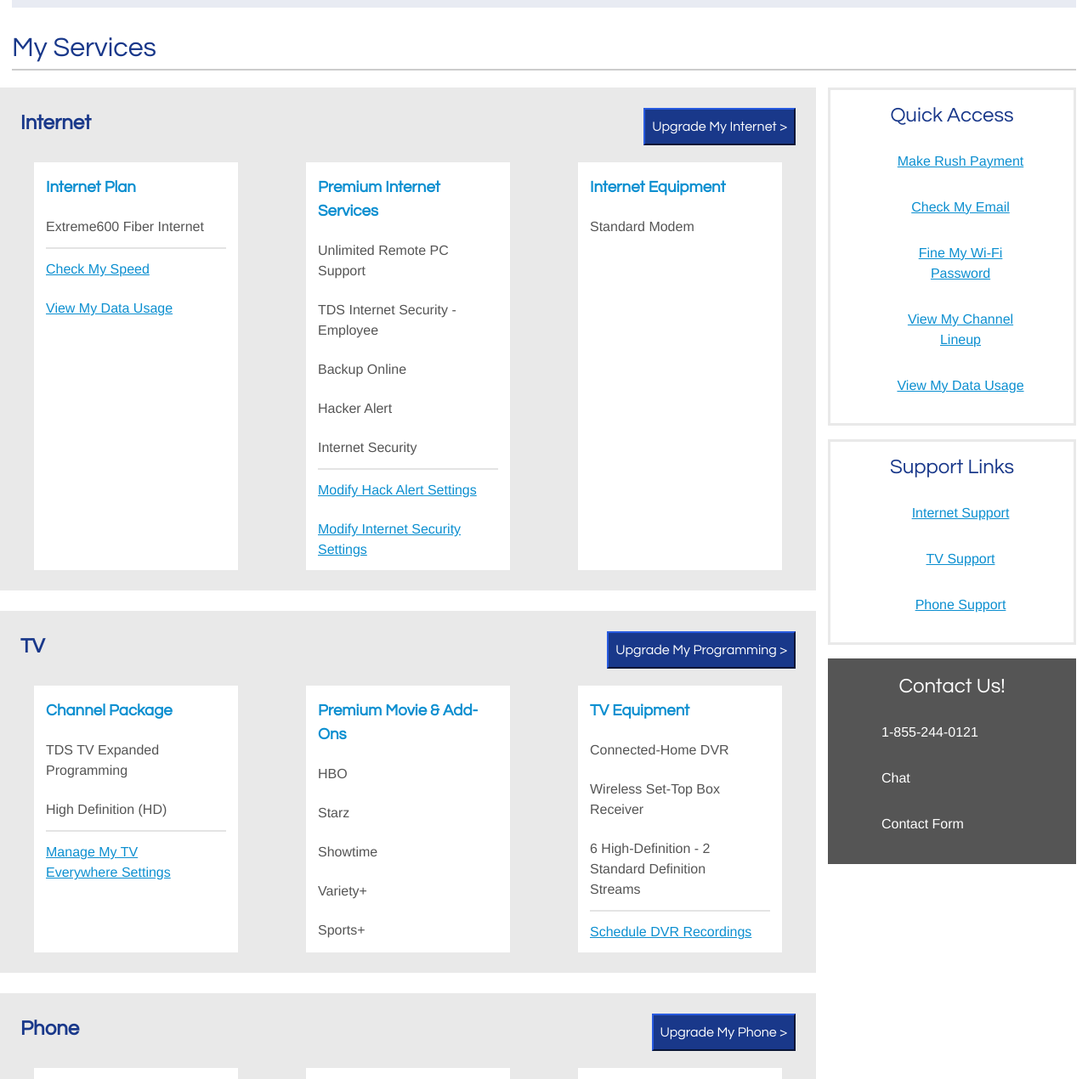
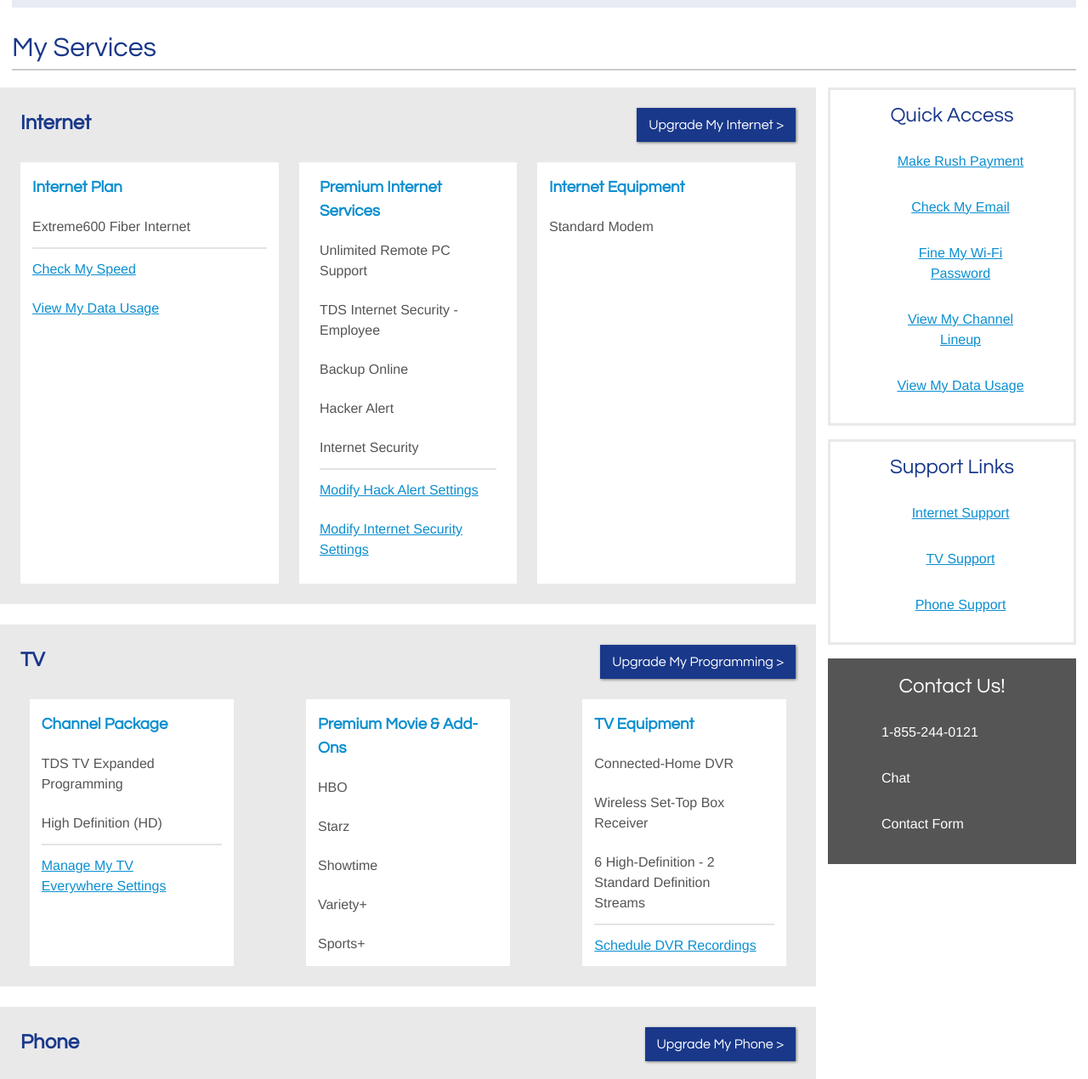
Before and after one commit to este-tea/cssportal, a plain HTML site: page html/services.html in a window 1280 px wide. Shown: the part 147-1417 px from the top of the page at 85% size. Drawn offline with Linux system fonts and the light colour scheme; a small style sheet from the web is missing; a web font is replaced by a local one.

Commit message:
added button styles to portal_styles.css

```diff
--- a/html/services.html
+++ b/html/services.html
@@ -63,12 +63,13 @@
 
                   <div class="row pt-4 pl-4 pr-4">
                       <h2>Internet</h2>
-                      <button class="btn-primary p-2 ml-auto"><a href="https://tdstelecom.com/shop/packages/internet.html" style="color:white; text-decoration:none;">Upgrade My Internet ></a></button>
+                      <a href="https://tdstelecom.com/shop/packages/internet.html" class="button btn btn-primary ml-auto mb-4" role="button">Upgrade My Internet ></a>
+                      <!-- <button class="btn-primary p-2 ml-auto"><a href="https://tdstelecom.com/shop/packages/internet.html" style="color:white; text-decoration:none;">Upgrade My Internet ></a></button> -->
                   </div>
 
-                  <div class="row justify-content-around">
+                  <div class="row justify-content-around px-md-4">
 
-                    <div class="col-md-3 bg-white mx-sm-3 mb-4">
+                    <div class="col-md-4 bg-white mx-3 mx-md-0 mb-4">
                       <h3 class="mt-3">Internet Plan</h3>
 
                       <ul class="list-group list-group-flush list-unstyled">
@@ -78,8 +79,9 @@
                       </ul>
                     </div>
 
-                    <div class="col-md-3 bg-white mx-3 mb-4">
-                      <h3 class="mt-3">Premium Internet Services</h3>
+                    <div class="col-md-4 px-0 px-md-4 mx-3 mx-md-0 mb-4">
+                      <div class="bg-white px-4 py-3">
+                        <h3>Premium Internet Services</h3>
 
                         <ul class="list-group list-unstyled">
                           <li class="list-group-item pl-0 pt-0" style="border:none;">Unlimited Remote PC Support</li>
@@ -91,8 +93,9 @@
                           <li class="list-group-item pl-0" style="border:none;"><a href="internet-security.html">Modify Internet Security Settings</a></li>
                         </ul>
                       </div>
+                    </div>
 
-                    <div class="col-md-3 bg-white mx-sm-3 mb-4">
+                    <div class="col-md-4 bg-white mx-3 mx-md-0 mb-4">
                       <h3 class="mt-3">Internet Equipment</h3>
 
                       <ul class="list-group list-group-flush list-unstyled">
@@ -111,13 +114,14 @@
 
                   <div class="row pt-4 pl-4 pr-4">
                       <h2>TV</h2>
-                      <button class="btn-primary p-2 ml-auto"><a href="https://tdstelecom.com/shop/packages/tv.html" style="color:white; text-decoration:none;">Upgrade My Programming ></a></button>
+                      <a href="https://tdstelecom.com/shop/packages/tv.html" class="button btn btn-primary ml-auto mb-4" role="button">Upgrade My Programming ></a>
+                      <!-- <button class="btn-primary p-2 ml-auto"><a href="https://tdstelecom.com/shop/packages/tv.html" style="color:white; text-decoration:none;">Upgrade My Programming ></a></button> -->
                   </div>
 
                   <div class="row justify-content-around">
 
-                    <div class="col-md-3 bg-white mx-sm-3 mb-4">
-                      <h3 class="mt-3">Channel Package</h3>
+                    <div class="col-md-3 bg-white mx-3 mx-md-0 mb-4 detail-list">
+                      <h3 class="mt-3 d-flex">Channel Package</h3>
 
                       <ul class="list-group list-group-flush list-unstyled">
                         <li class="list-group-item pl-0 pt-0" style="border:none;">TDS TV Expanded Programming</li>
@@ -126,8 +130,8 @@
                       </ul>
                     </div>
 
-                    <div class="col-md-3 bg-white mx-3 mb-4">
-                      <h3 class="mt-3">Premium Movie & Add-Ons</h3>
+                    <div class="col-md-3 bg-white mx-3 mb-4 detail-list">
+                      <h3 class="mt-3 d-flex">Premium Movie & Add-Ons</h3>
 
                       <ul class="list-group list-unstyled">
                         <li class="list-group-item pl-0 pt-0" style="border:none;">HBO</li>
@@ -138,8 +142,8 @@
                       </ul>
                     </div>
 
-                    <div class="col-md-3 bg-white mx-sm-3 mb-4">
-                      <h3 class="mt-3">TV Equipment</h3>
+                    <div class="col-md-3 bg-white mx-3 mx-md-0 mb-4 detail-list">
+                      <h3 class="mt-3 d-flex">TV Equipment</h3>
 
                       <ul class="list-group list-group-flush list-unstyled">
                         <li class="list-group-item pl-0 pt-0" style="border:none;">Connected-Home DVR</li>
@@ -160,7 +164,8 @@
 
                   <div class="row pt-4 pl-4 pr-4">
                       <h2>Phone</h2>
-                      <button class="btn-primary p-2 ml-auto"><a href="https://tdstelecom.com/shop/packages/phone.html" style="color:white; text-decoration:none;">Upgrade My Phone ></a></button>
+                      <a href="https://tdstelecom.com/shop/packages/phone.html" class="button btn btn-primary ml-auto mb-4" role="button">Upgrade My Phone ></a>
+                      <!-- <button class="btn-primary p-2 ml-auto"><a href="https://tdstelecom.com/shop/packages/phone.html" style="color:white; text-decoration:none;">Upgrade My Phone ></a></button> -->
                   </div>
 
                   <div class="row justify-content-around">
@@ -208,7 +213,8 @@
                   <div class="alert alert-info" role="alert">
                     <p>Need flexible and affordable calling plans?</p>
                   </div>
-                      <button class="btn btn-info p-2 tds-icon tds-caret-right"><a href="https://tdstelecom.com/shop/packages/phone.html" style="color:white; text-decoration:none;">Shop for Phone Services</a></button>
+                  <a href="https://tdstelecom.com/shop/packages/phone.html" class="button btn btn-secondary mb-4 tds-icon tds-caret-right" role="button">Shop for Phone Service</a>
+                <!-- <button class="btn btn-info tds-icon tds-caret-right"><a href="https://tdstelecom.com/shop/packages/phone.html" style="color:white; text-decoration:none;">Shop for Phone Services</a></button> -->
 
               </div>
               <!-- END second phone content plugin -->
@@ -264,9 +270,6 @@
             <!-- END aside -->
 
           </div>
-
-
-
         </div>
 
       </div>
```
Also changed, not shown: static/css/portal_style.css. Lines whose indentation alone changed are shown as unchanged.
